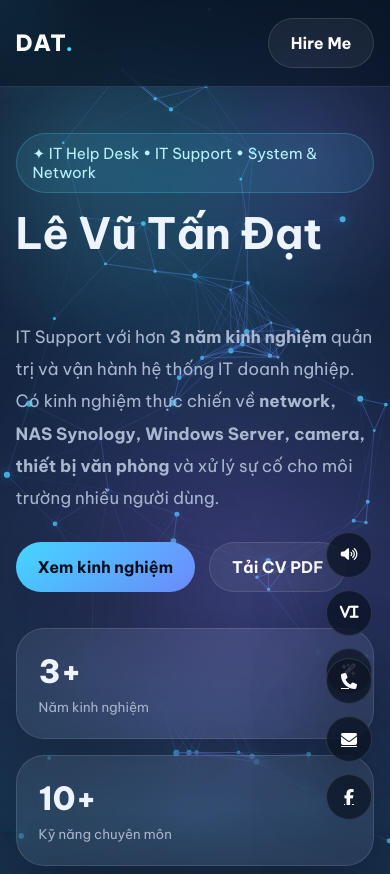
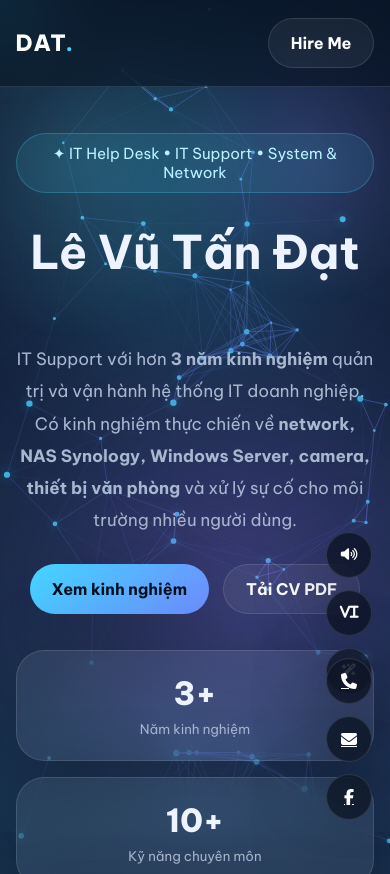
Before and after one commit to Zens9888/Levutandat, a plain HTML site: page index.html in a window 390 px wide. Shown: the top 874 px of the page. Drawn offline with Linux system fonts and the light colour scheme.

Commit message:
Update style.css

```diff
--- a/style.css
+++ b/style.css
@@ -212,3 +212,56 @@
   .contact-links a,
   .qr-card p{font-size:.96rem;line-height:1.7}
 }
+
+/* ===== FIX HERO MOBILE CENTER ===== */
+@media (max-width: 768px) {
+  .hero {
+    grid-template-columns: 1fr !important;
+    gap: 28px;
+    text-align: center;
+    justify-items: center;
+  }
+
+  .hero-text {
+    width: 100%;
+    text-align: center;
+  }
+
+  .hero-text h1,
+  .hero-text h2,
+  .hero-text p {
+    text-align: center;
+    margin-left: auto;
+    margin-right: auto;
+  }
+
+  .hero-text h1 {
+    font-size: 2.9rem;
+    line-height: 1.08;
+  }
+
+  .hero-text p {
+    max-width: 100%;
+  }
+
+  .badge {
+    display: inline-flex;
+    justify-content: center;
+    margin: 0 auto 16px;
+    text-align: center;
+  }
+
+  .hero-actions {
+    justify-content: center;
+    flex-wrap: wrap;
+  }
+
+  .stats {
+    grid-template-columns: 1fr;
+    justify-content: center;
+  }
+
+  .hero-card {
+    width: 100%;
+  }
+}
```
